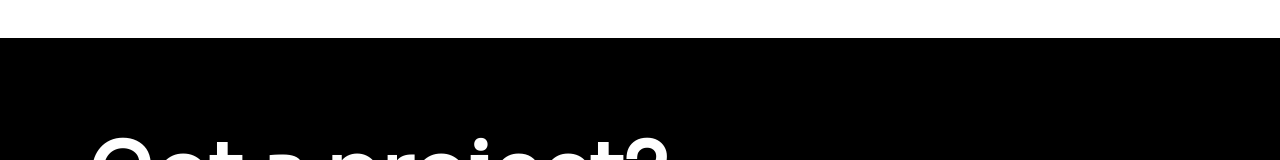
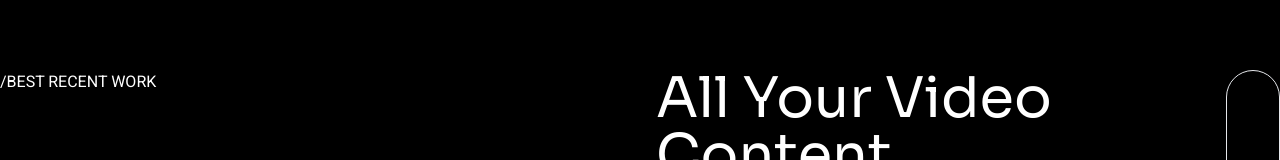
Before and after one commit to Praizee/Kakao-Video-Website, a React (Vite) app: page / in a window 1280 px wide. Shown: the part 1497-1657 px from the top of the page. Built offline with nearby package versions, Linux system fonts and the light colour scheme; some icons are missing.

Commit message:
Update Home.jsx

```diff
--- a/src/Pages/Home.jsx
+++ b/src/Pages/Home.jsx
@@ -63,7 +63,7 @@ const Home = () => {
         </div>
 
         {/* our services */}
-        <div className="my-36 hidden laptop:flex bg-black py-28 laptop:mt-[11.91rem] laptop:mb-20 h-[50rem] mx-4 laptop:mx-0">
+        <div className="my-36 border hidden laptop:flex bg-black py-28 laptop:mt-[11.91rem] laptop:mb-0 h-[50rem] mx-4 laptop:mx-0">
           <div className="laptop:mx-[5.5rem] mb-16 w-full h-[22.2rem]  text-white">
 
             <div className="flex gap-[rem] justify-between">
@@ -121,11 +121,11 @@ const Home = () => {
         {/* our services */}
 
         {/* best recent work */}
-        {/* <div className="my-36 hidden laptop:flex bg-black text-white py-28 laptop:mt-[11.91rem] laptop:mb-20 h-[50rem] mx-4 laptop:mx-0">
+        <div className="borde hidden laptop:flex bg-black text-white py-28 laptop:mb-20 h-[50rem] mx-4 laptop:mx-0">
           <div className="grid grid-cols-2 gap-8">
             <span className="">
               <p className="">
-                /OUR SERVICES
+                /BEST RECENT WORK
               </p>
             </span>
 
@@ -141,7 +141,7 @@ const Home = () => {
             </span>
           </div>
 
-        </div> */}
+        </div>
         {/* end of best recent work */}
 
 
```
